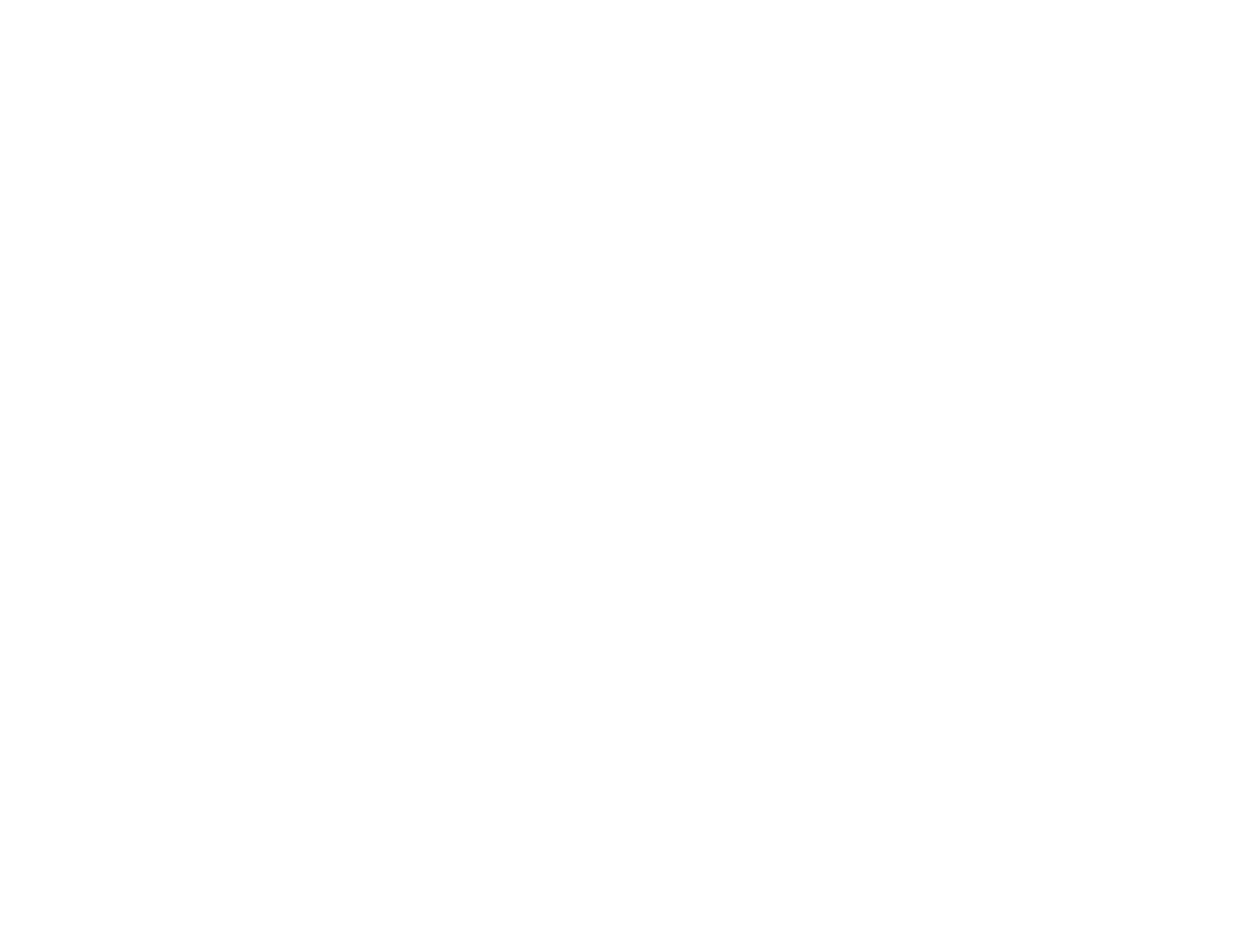
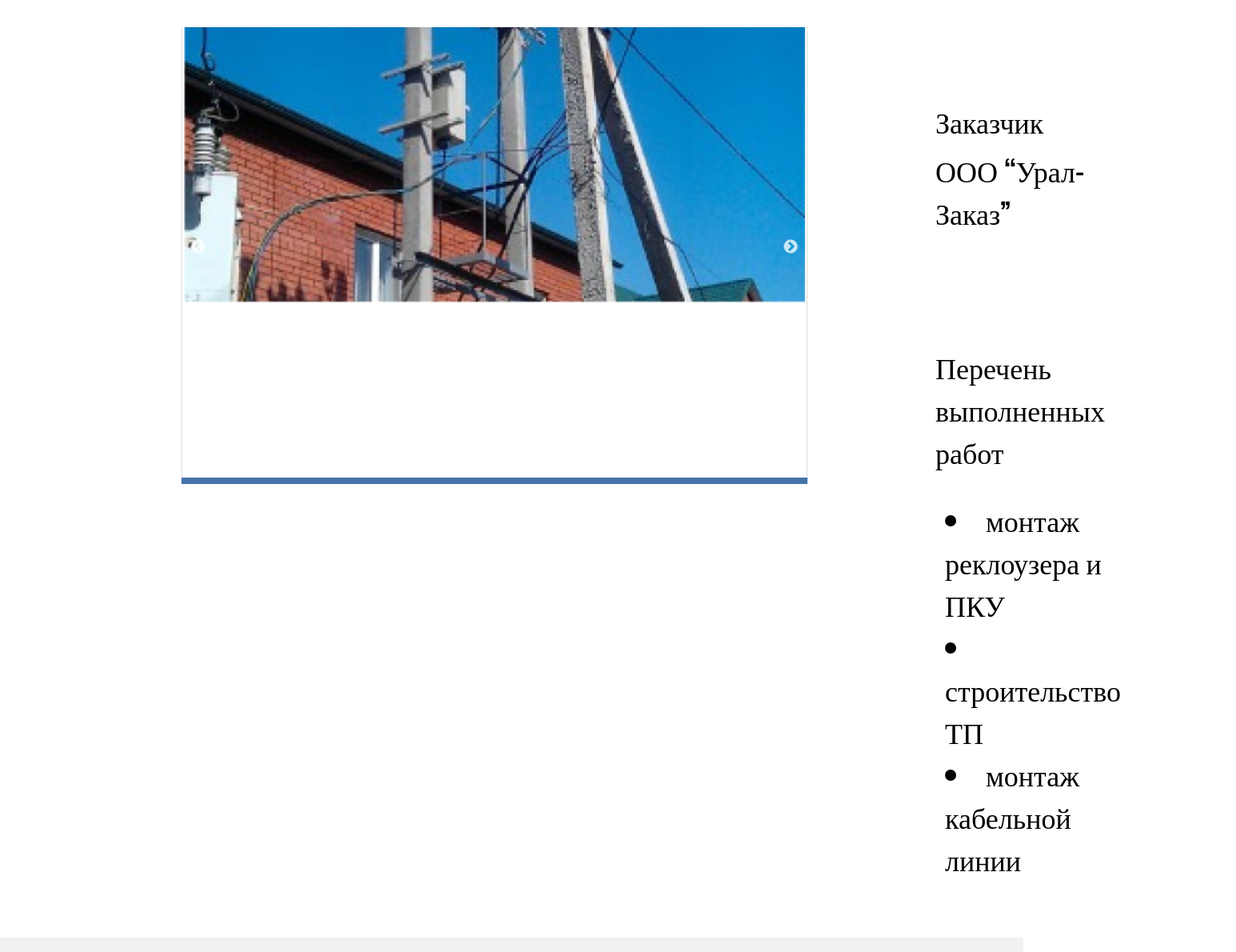
Before and after one commit to rsincara/energy, a React (Create React App) app: page /object/1 in a window 1280 px wide. Before the commit this address had no page. Shown: the part 400-1590 px from the top of the page at 80% size, 1546 px wide, since content can reach past the window. Before the commit the page ends 800 px from the top, so only its background shows below. Built offline with nearby package versions, Linux system fonts and the light colour scheme.

Commit message:
Профиль объекта

```diff
--- a/src/App.js
+++ b/src/App.js
@@ -4,10 +4,11 @@
 import Index from "./pages/Index";
 import Objects from "./pages/Objects";
 import Vacancies from "./pages/Vacancies";
+import Object from "./pages/Object";
+import Certificates from "./pages/Certificates";
 
 import { GlobalStyle } from "./styles/globalStyles";
 import {RoutesPath} from "./constants/routesPath";
-import Certificates from "./pages/Certificates";
 
 const App = () => {
   return (
@@ -17,6 +18,7 @@
       <Route path={RoutesPath.about} element={<About />} />
       <Route path={RoutesPath.contacts} element={<Contacts />} />
       <Route path={RoutesPath.objects} element={<Objects />} />
+      <Route path={RoutesPath.object} element={<Object />} />
       <Route path={RoutesPath.vacancies} element={<Vacancies />} />
       <Route path={RoutesPath.certificates} element={<Certificates />} />
       <Route path={RoutesPath.index} element={<Index />} />
--- a/src/components/Object/index.jsx
+++ b/src/components/Object/index.jsx
@@ -4,6 +4,7 @@
 
 import objectPlaceholder from '../../static/object-placeholder.png';
 import Slider from "../../ui/Slider";
+import {RoutesPath} from "../../constants/routesPath";
 
 const settings = {
   dots: false,
@@ -18,16 +19,19 @@
   return (
       <SC.ObjectWrapper>
         <SC.Object>
-
           <SC.SliderWrapper>
             <Slider options={settings}>
-              <img src={objectPlaceholder} alt="object placeholder" />
-              <img src={objectPlaceholder} alt="object placeholder" />
+              <SC.ImageWrapper>
+                <SC.Image src={objectPlaceholder} alt="object placeholder" />
+              </SC.ImageWrapper>
+              <SC.ImageWrapper>
+                <SC.Image src={objectPlaceholder} alt="object placeholder" />
+              </SC.ImageWrapper>
             </Slider>
           </SC.SliderWrapper>
-          <SC.Title>
+          <SC.Link to={RoutesPath.object.replace(':id', '1')}>
             Реконструкция электроснабжения СНТ «Любитель 1»
-          </SC.Title>
+          </SC.Link>
           <SC.City>
             г. Челябинск
           </SC.City>
--- a/src/components/Object/styles.js
+++ b/src/components/Object/styles.js
@@ -1,4 +1,5 @@
 import styled from "styled-components";
+import {NavLink} from "react-router-dom";
 
 
 export const ObjectWrapper = styled.div`
@@ -16,9 +17,19 @@
   width: 555px;
 
   margin-bottom: 55px;
+
+  overflow: hidden;
 `;
 
-export const Title = styled.div`
+export const ImageWrapper = styled.div`
+
+`;
+
+export const Image = styled.img`
+  object-fit: none;
+`;
+
+export const Link = styled(NavLink)`
   display: flex;
 
   align-items: center;
@@ -30,6 +41,7 @@
 
   background: #DDDDDD;
 
+  text-decoration: none;
   font-size: 22px;
   line-height: 27px;
   color: #000000;
--- a/src/constants/routesPath.js
+++ b/src/constants/routesPath.js
@@ -2,6 +2,7 @@
     about: '/about',
     contacts: '/contacts',
     objects: '/objects',
+    object: '/object/:id',
     vacancies: '/vacancies',
     certificates: '/certificates',
     index: '/',
--- /dev/null
+++ b/src/pages/Object/index.jsx
@@ -0,0 +1,69 @@
+import React from 'react';
+
+import MainLayout from "../../ui/Layouts/MainLayout";
+import Slider from "../../ui/Slider";
+
+import objectPlaceholder from "../../static/object-placeholder.png";
+
+import * as SC from './styles';
+
+const settings = {
+  dots: false,
+  infinite: true,
+  speed: 500,
+  slidesToShow: 1,
+  slidesToScroll: 1,
+  height: '550px',
+};
+
+const Objects = () => {
+    return (
+        <MainLayout>
+            <SC.Title>
+              Реконструкция электроснабжения СНТ «Любитель 1»
+            </SC.Title>
+
+          <SC.ContentWrapper>
+            <SC.ObjectWrapper>
+              <SC.Object>
+                <SC.SliderWrapper>
+                  <Slider options={settings}>
+                    <img src={objectPlaceholder} alt="object placeholder" />
+                    <img src={objectPlaceholder} alt="object placeholder" />
+                  </Slider>
+                </SC.SliderWrapper>
+              </SC.Object>
+
+              <SC.Divider />
+            </SC.ObjectWrapper>
+
+            <SC.Info>
+              <SC.TextInfo marginBottom={8}>
+                Заказчик
+              </SC.TextInfo>
+
+              <SC.TextInfo marginBottom={140}>
+                ООО “Урал-Заказ”
+              </SC.TextInfo>
+
+              <SC.TextInfo marginBottom={32}>
+                Перечень выполненных работ
+              </SC.TextInfo>
+              <SC.TextInfoList>
+                <SC.TextInfoListItem>
+                  монтаж реклоузера и ПКУ
+                </SC.TextInfoListItem>
+                <SC.TextInfoListItem>
+                  строительство ТП
+                </SC.TextInfoListItem>
+                <SC.TextInfoListItem>
+                  монтаж кабельной линии
+                </SC.TextInfoListItem>
+              </SC.TextInfoList>
+            </SC.Info>
+          </SC.ContentWrapper>
+        </MainLayout>
+    );
+};
+
+export default Objects;
--- /dev/null
+++ b/src/pages/Object/styles.js
@@ -0,0 +1,67 @@
+import styled from 'styled-components';
+
+export const Title = styled.h2`
+  margin-top: 74px;
+  margin-bottom: 62px;
+
+  font-weight: 700;
+  font-size: 54px;
+  text-align: center;
+`;
+
+export const ContentWrapper = styled.div`
+  display: flex;
+
+  margin: 0 227px 73px;
+`;
+
+export const ObjectWrapper = styled.div`
+  width: 783px;
+
+  margin-right: 160px;
+`;
+
+export const Object = styled.div`
+  border-left: 1px solid #DEDEDE;
+  border-right: 1px solid #DEDEDE;
+
+  padding: 0 2px 32px;
+  overflow: hidden;
+`;
+
+export const SliderWrapper = styled.div`
+  width: 100%;
+  height: 476px;
+
+  overflow: hidden;
+
+  margin-bottom: 55px;
+`;
+
+export const Divider = styled.div`
+  width: 100%;
+  height: 8px;
+
+  background: #4574AA;
+`;
+
+export const Info = styled.div`
+  margin-top: 90px;
+`;
+
+export const TextInfo = styled.p`
+  font-weight: 500;
+  font-size: 36px;
+
+  margin-bottom: ${({marginBottom}) => marginBottom}px;
+`;
+
+export const TextInfoList = styled.ul`
+  font-weight: 400;
+  font-size: 36px;
+  list-style: inside;
+`;
+
+export const TextInfoListItem = styled.li`
+  padding-left: 12px;
+`;
```
